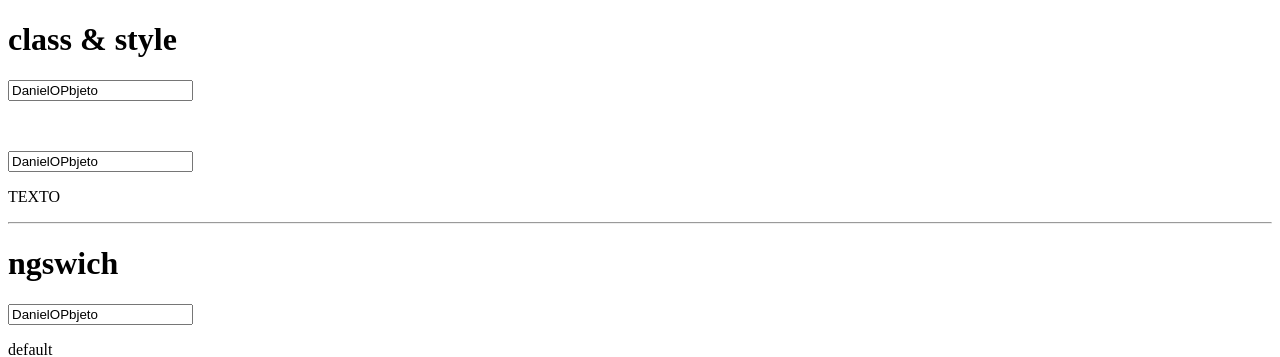
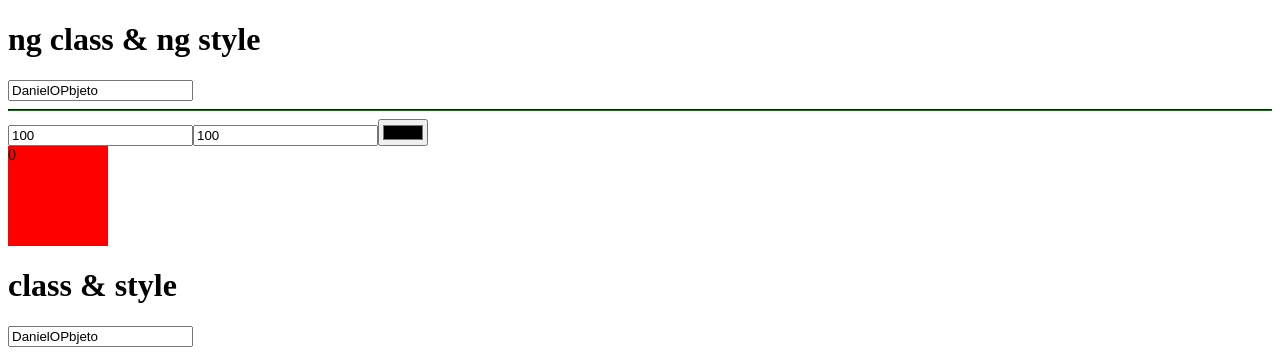
Before and after one commit to Deco2449584/Practicas-Angular, an Angular app: page / in a window 1280 px wide. Shown: the top 357 px of the page. Built offline with nearby package versions, Linux system fonts and the light colour scheme.

Commit message:
ng style & ng class

```diff
--- a/src/app/app.component.html
+++ b/src/app/app.component.html
@@ -1,3 +1,29 @@
+<div>
+  <h1>ng class & ng style</h1>
+  <input type="text" required #nameInput4="ngModel" [(ngModel)]="person.name" />
+  <hr
+    class="line-error"
+    [ngClass]="{ valid: nameInput4.valid, invalid: nameInput4.invalid }"
+  />
+  <div class="styles">
+    <div>
+      <input type="number" [(ngModel)]="box.width" />
+      <input type="number" [(ngModel)]="box.height" />
+      <input type="color" [(ngModel)]="box.background" />
+    </div>
+    <div
+      [ngStyle]="{
+        'width.px': box.width,
+        'height.px': box.height,
+        'background-color': box.background,
+        'display': 'block',
+      }"
+    >
+      0
+    </div>
+  </div>
+</div>
+
 <div>
   <h1>class & style</h1>
   <input type="text" required #nameInput2="ngModel" [(ngModel)]="person.name" />
--- a/src/app/app.component.scss
+++ b/src/app/app.component.scss
@@ -6,3 +6,13 @@
     opacity: 1;
   }
 }
+.line-error {
+  height: 0;
+  border-bottom: 1px solid;
+  &.invalid {
+    border-color: red;
+  }
+  &.valid {
+    border-color: green;
+  }
+}
--- a/src/app/app.component.ts
+++ b/src/app/app.component.ts
@@ -11,6 +11,11 @@
   age = 25;
   img = 'https://www.w3schools.com/howto/img_avatar.png';
   btn = true;
+  box = {
+    width: 100,
+    height: 100,
+    background: 'red',
+  };
   person = {
     name: 'DanielOPbjeto',
     age: 25,
```
